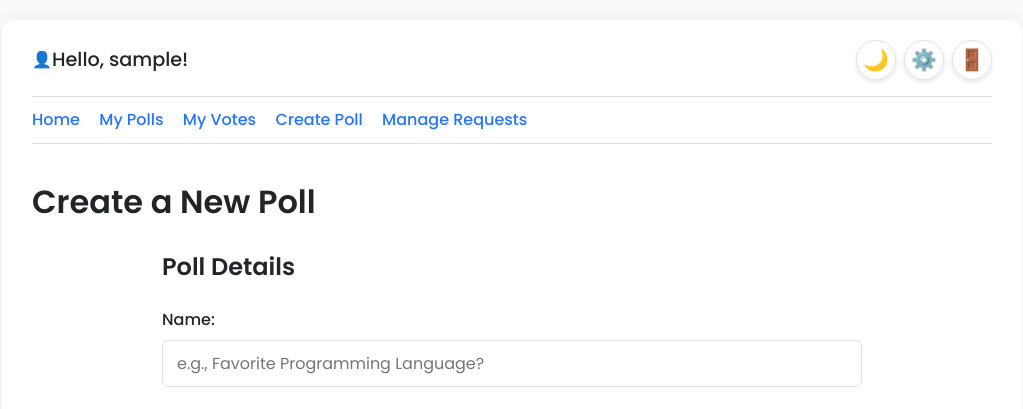
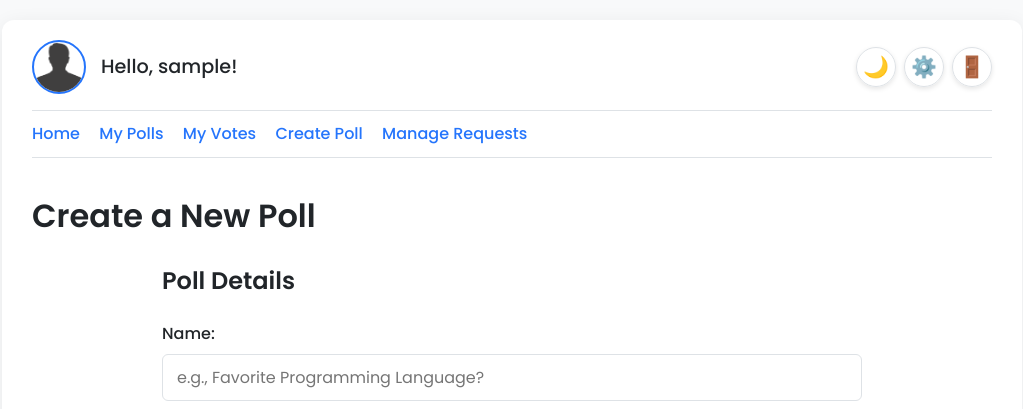
Before and after one commit to mikolajed/CommPolls, a Django app: page /polls/create/ in a window 1280 px wide. Shown: the top 409 px of the page, without its empty margins (128-1151 px from the left). Run offline with Django 4.2, Linux system fonts and the light colour scheme; the visitor is signed in with stand-in values (Sample User, id 1).

Commit message:
Use default avatar photo instead of emoji

```diff
--- a/comm_polls/templates/comm_polls/base.html
+++ b/comm_polls/templates/comm_polls/base.html
@@ -15,7 +15,7 @@
                     {% if user.profile.avatar %}
                         <img src="{{ user.profile.avatar.url }}" alt="Avatar" class="avatar">
                     {% else %}
-                        <span class="avatar-placeholder">👤</span>
+                        <img src="{% static 'comm_polls/images/default_avatar.png' %}" alt="Default Avatar" class="avatar">
                     {% endif %}
                     <strong>Hello, {{ user.username }}!</strong>
                 </div>
```
Also changed, not shown: comm_polls/static/comm_polls/images/default_avatar.png (added).
